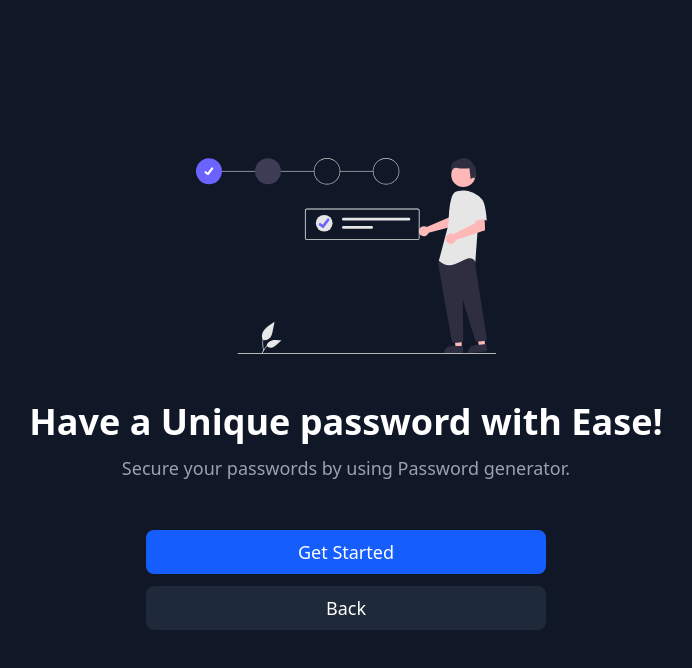
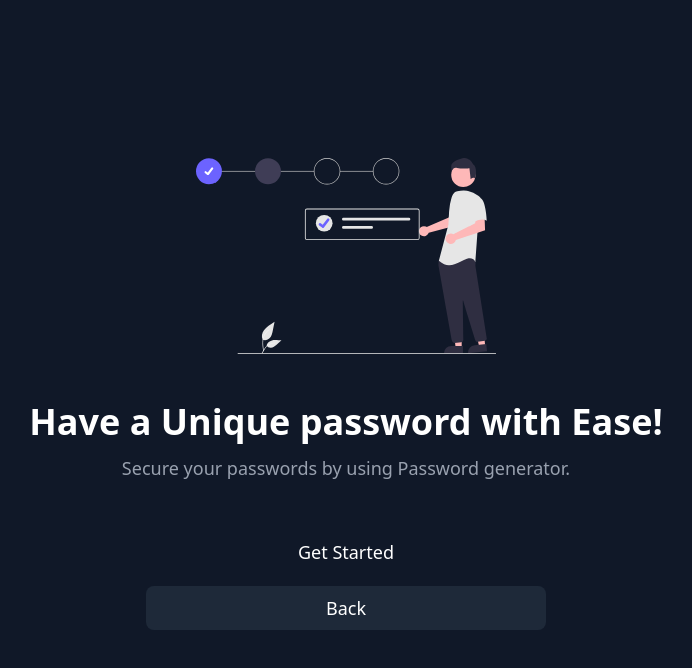
Before and after one commit to gentlehacks/psdshub, a Next.js app: page /onboarding-2 in a window 1280 px wide. Shown: the top 668 px of the page, without its empty margins (294-986 px from the left). Built offline with nearby package versions, Linux system fonts and the light colour scheme.

Commit message:
Buttons Styling

```diff
--- a/src/app/onboarding-2/page.tsx
+++ b/src/app/onboarding-2/page.tsx
@@ -32,7 +32,7 @@ const Onboarding2 = () => {
       <motion.button
         onClick={() => route.push("/home")}
         whileTap={{scale: [1.1, 1]}}
-      className="w-[90%] max-w-[25rem] px-6 py-2 text-lg rounded-lg text-white bg-blue-600 hover:bg-blue-700 transition-bg duration-200 cursor-pointer mb-3">
+      className="w-[90%] max-w-[25rem] px-6 py-2 text-lg rounded-lg text-white  transition-bg duration-200 cursor-pointer mb-3">
         Get Started
       </motion.button>
       <motion.button
```
